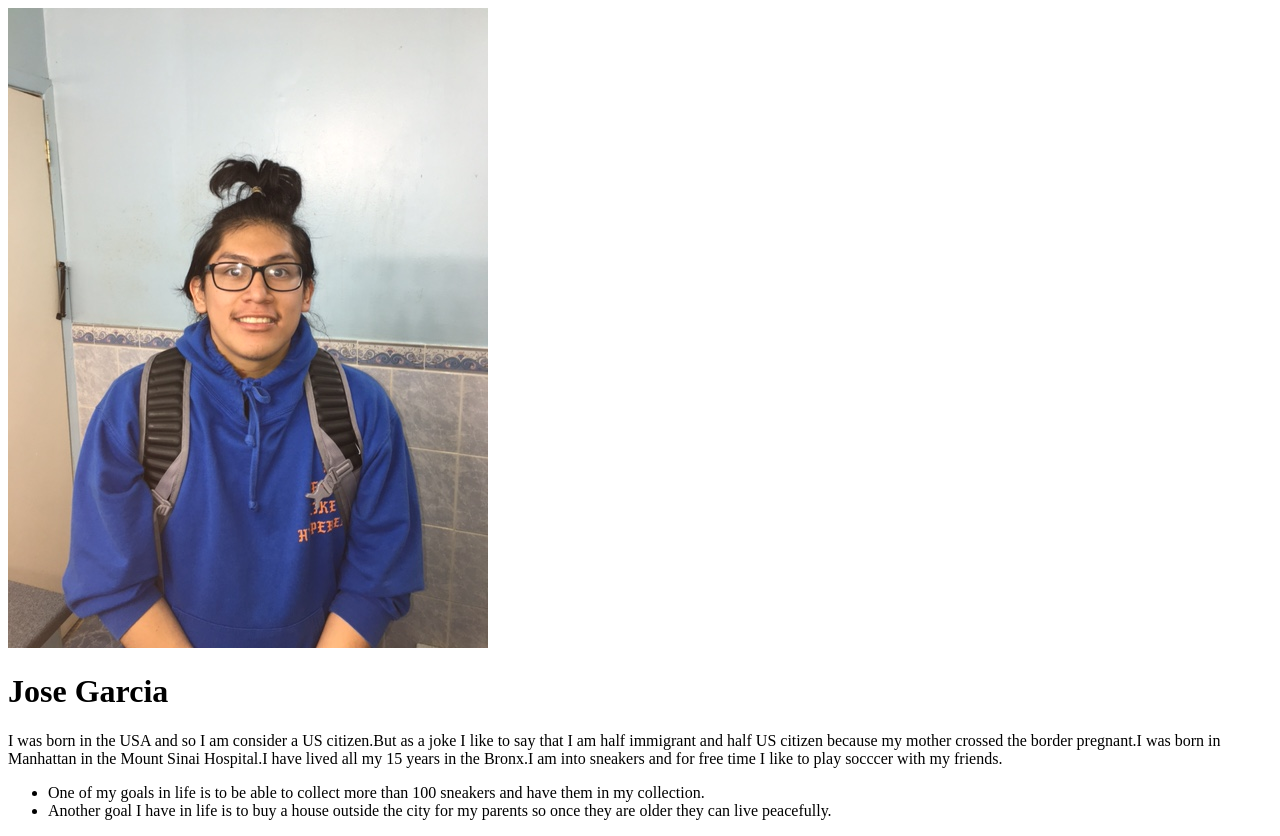
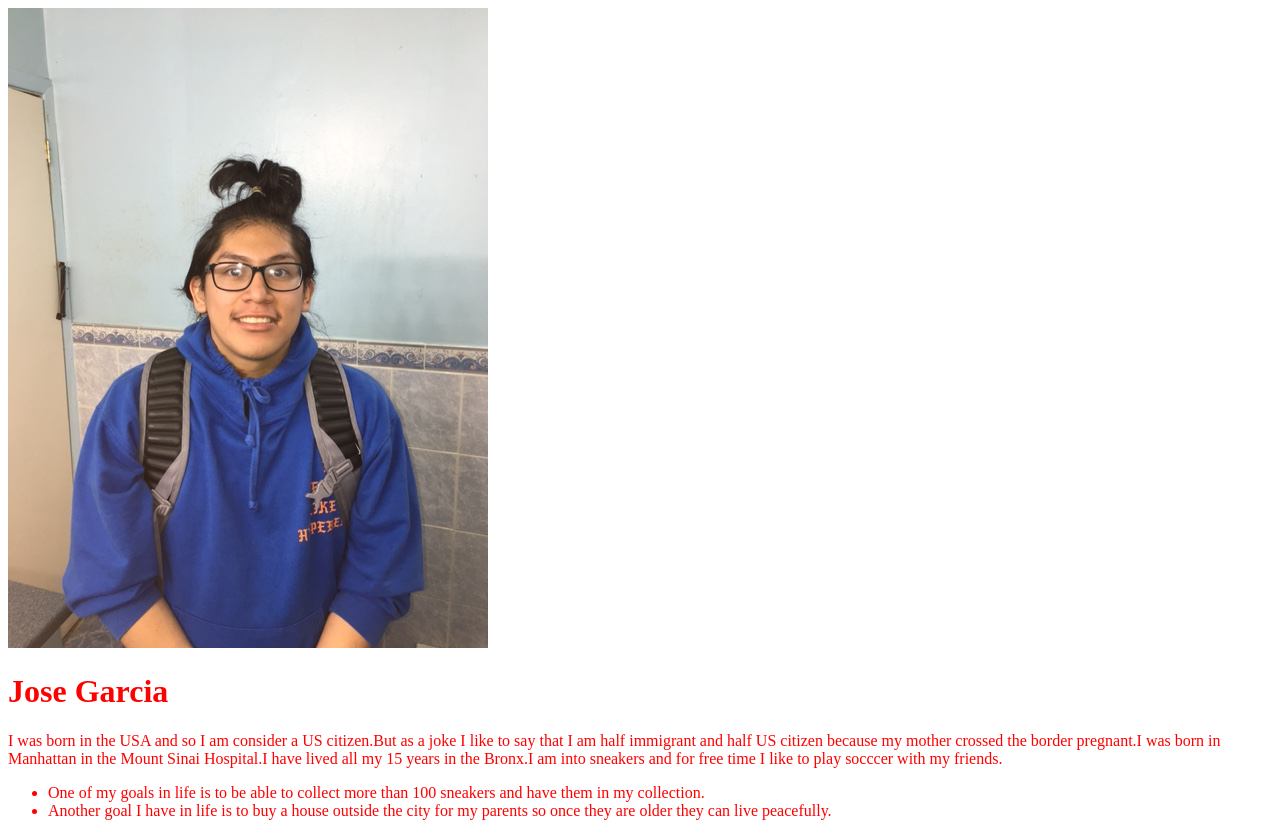
Before and after one commit to JoseG123/My-Porfolio, a plain HTML site: page Index.html in a window 1280 px wide. Drawn offline with Linux system fonts and the light colour scheme.

Commit message:
add style

```diff
--- /dev/null
+++ b/Assetts/CSS/Style.CSS
@@ -0,0 +1,3 @@
+.example{
+	color:red;
+}
--- a/Index.html
+++ b/Index.html
@@ -4,10 +4,10 @@
 	<meta charset="utf-8">
 	<meta http-equiv="X-UA-Compatible" content="IE=edge">
 	<title></title>
-	<link rel="stylesheet" href="">
+	<link rel="stylesheet" href="./Assetts/CSS/Style.CSS">
 </head>
 <body>
-<div>
+<div class="example">
 <img src="./Assetts/Images/My pic.jpg" alt="">
 <h1>Jose Garcia</h1>
 	<p>I was born in the USA and so I am consider a US citizen.But as a joke I like to say that I am half immigrant and half US citizen because my mother crossed the border pregnant.I was born in Manhattan in the Mount Sinai Hospital.I have lived all my 15 years in the Bronx.I am into sneakers and for free time I like to play socccer with my friends.</p>
```
